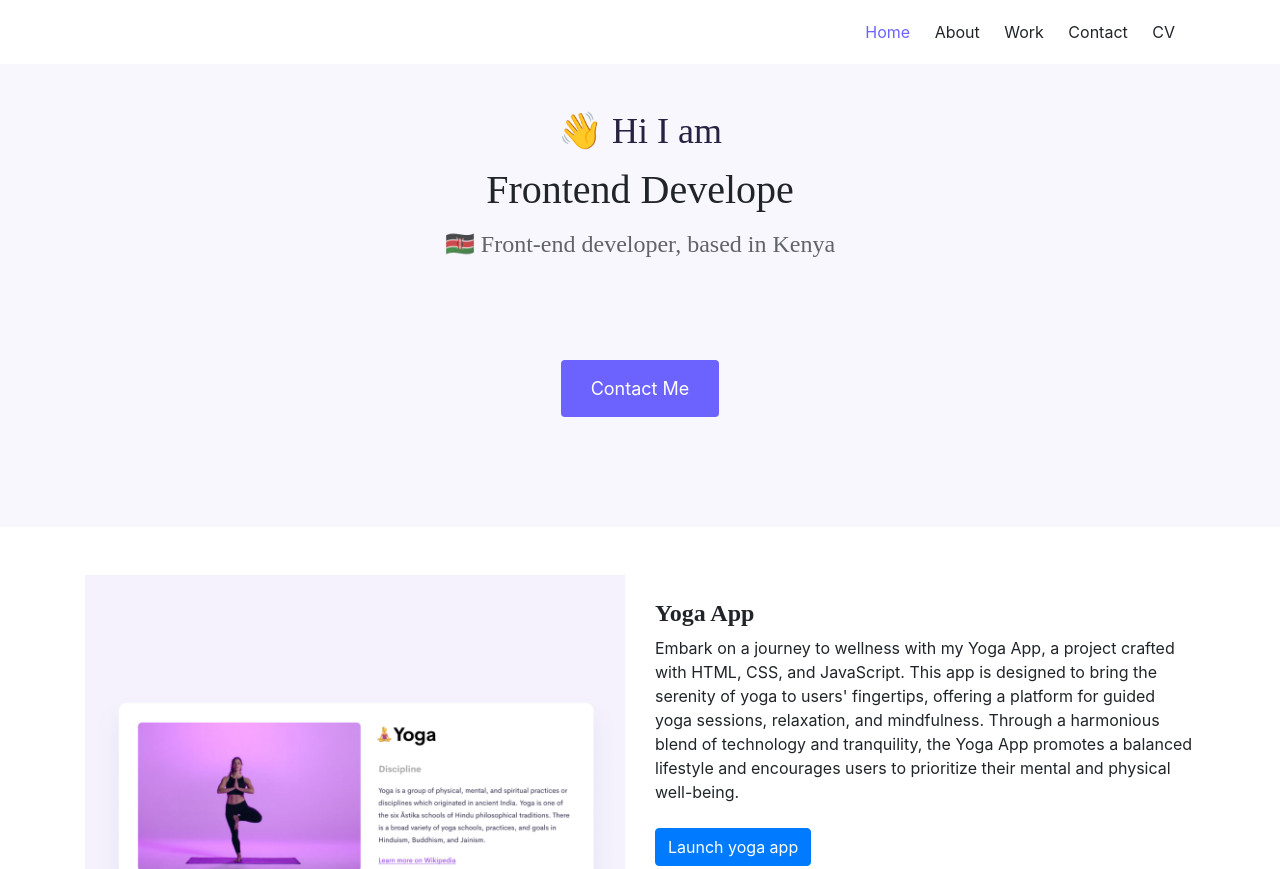
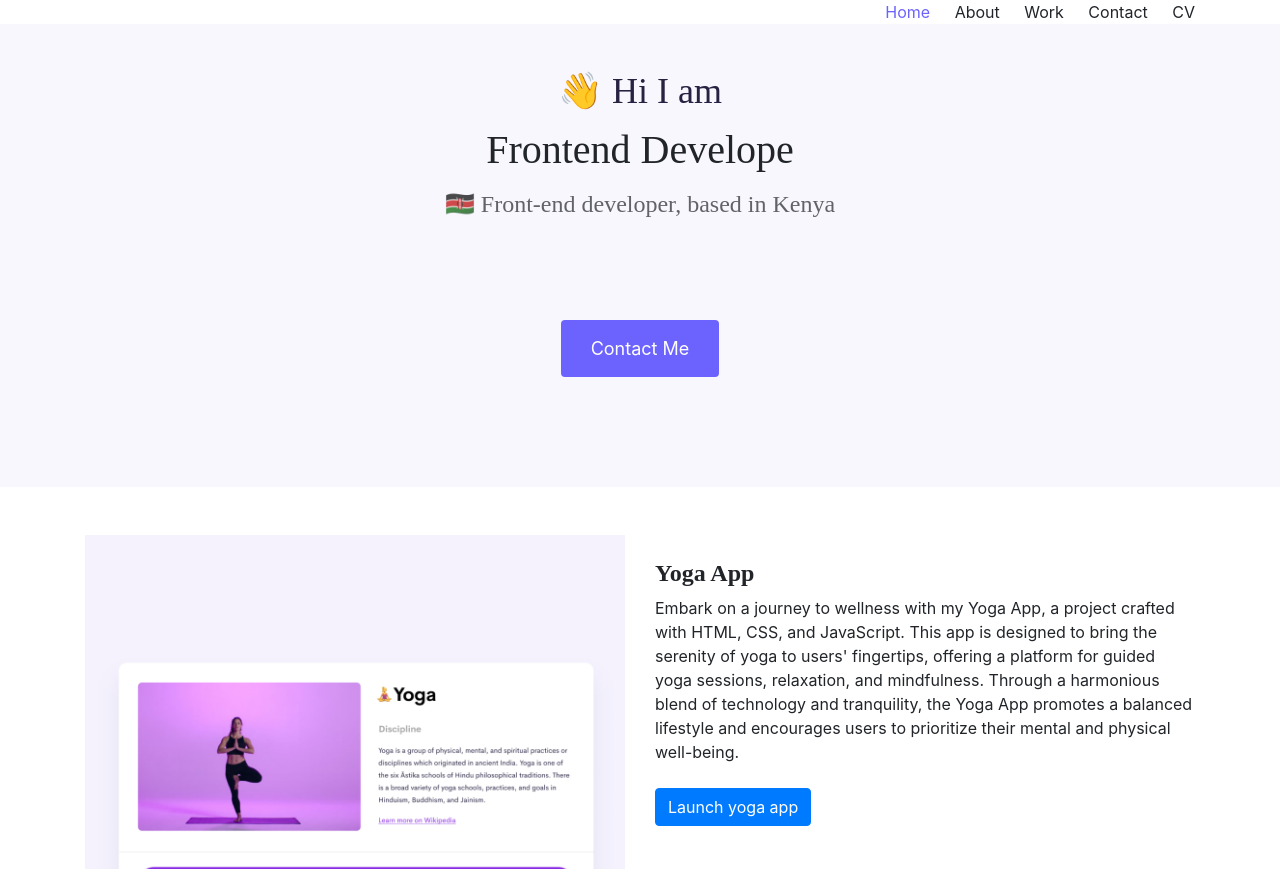
Before and after one commit to mercyngure/responsive-portolio, a plain HTML site: page index.html in a window 1280 px wide. Shown: the top 869 px of the page. Drawn offline with nearby package versions, Linux system fonts and the light colour scheme.

Commit message:
added link

```diff
--- a/style.css
+++ b/style.css
@@ -13,10 +13,11 @@ h1 h2 h3 h4{
     font-family: var(--heading-font-family);
 }
 .container{
-    margin: 0px;
+    margin:0px
 }
-nav{
-    padding:20px;
+nav ul{
+    padding: 0;
+    margin: 0;
 
 }
 nav ul{
```
Also changed, not shown: index.html (+1 -1 lines).
